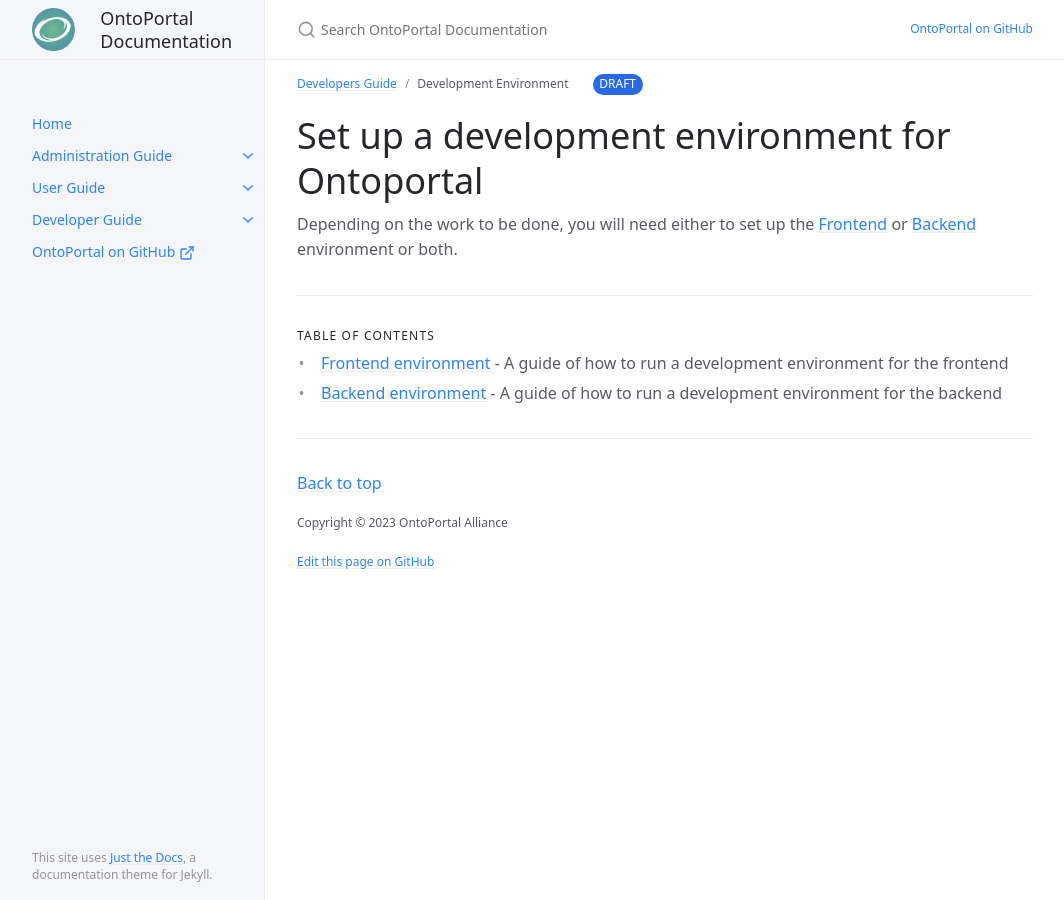
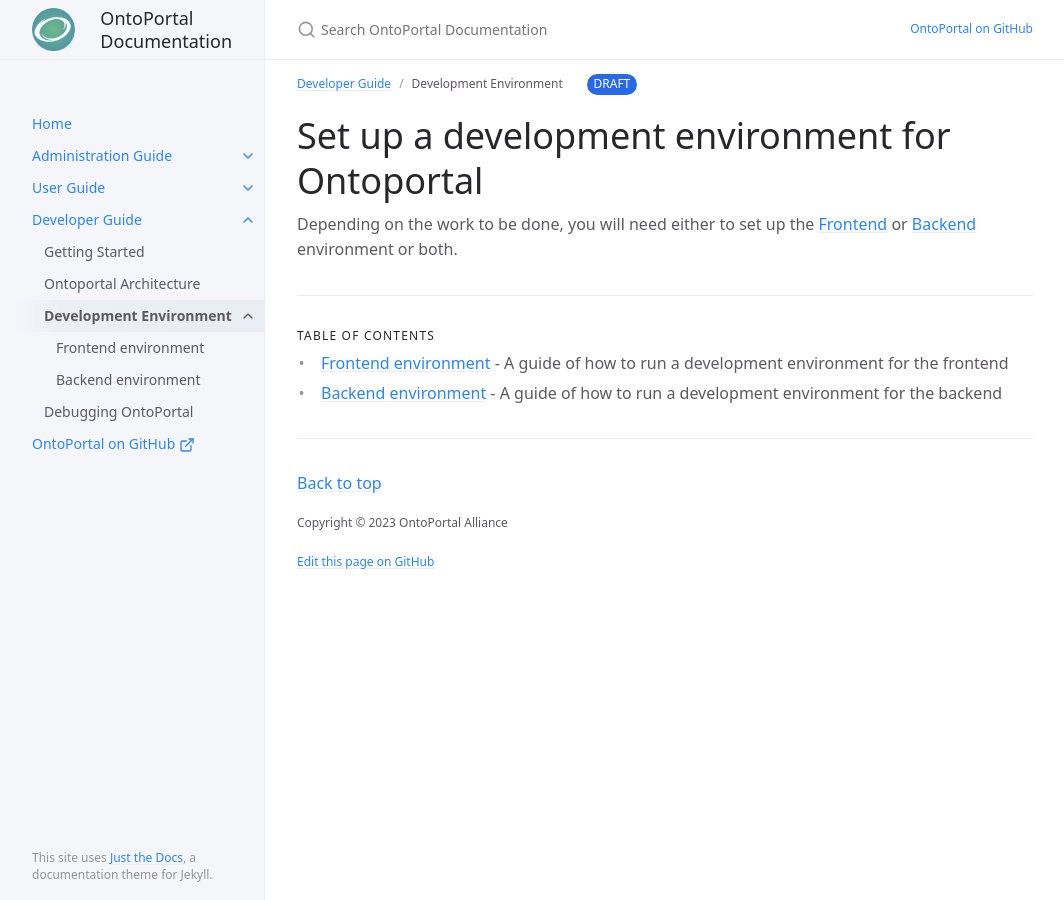
Before and after one commit to ontoportal/documentation, a Jekyll site: the page built from docs/developers-docs/development-environment/index.md, in a window 1280 px wide. Shown: the whole page, without its empty margins (107-1171 px from the left). Built offline with Jekyll 4.4.1, drawn with Linux system fonts in a browser that asks for light colours.

Commit message:
fix the name changing of the  "Developer Guide" by removing the "s"

```diff
--- a/docs/developers-docs/development-environment/index.md
+++ b/docs/developers-docs/development-environment/index.md
@@ -3,7 +3,7 @@ title: Development Environment
 summary: Set up a development environment for your own Ontoportal installation
 layout: default
 status: Draft
-parent: Developers Guide
+parent: Developer Guide
 has_children: true
 nav_order: 3
 ---
```
Also changed, not shown: docs/developers-docs/development-environment/backend_environment.md (+1 -1 lines), docs/developers-docs/development-environment/frontend_environment.md (+1 -1 lines).
